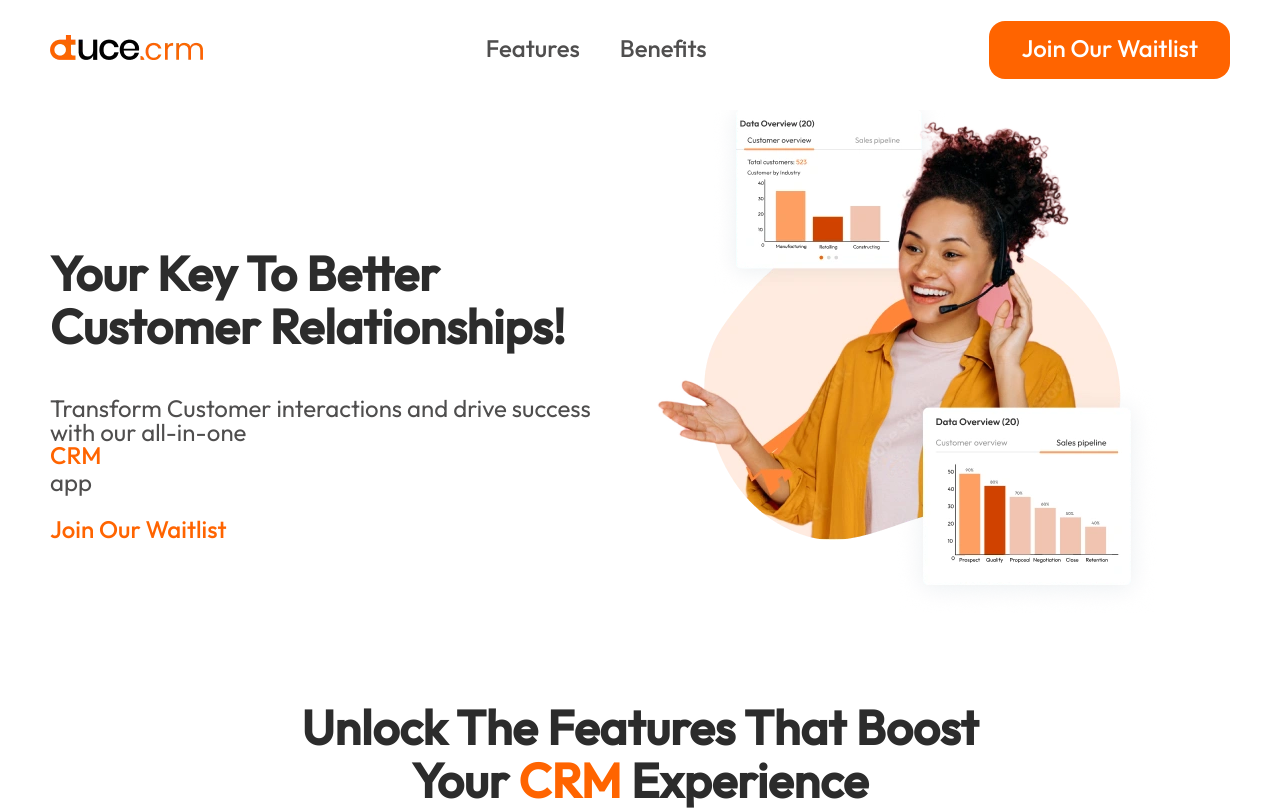
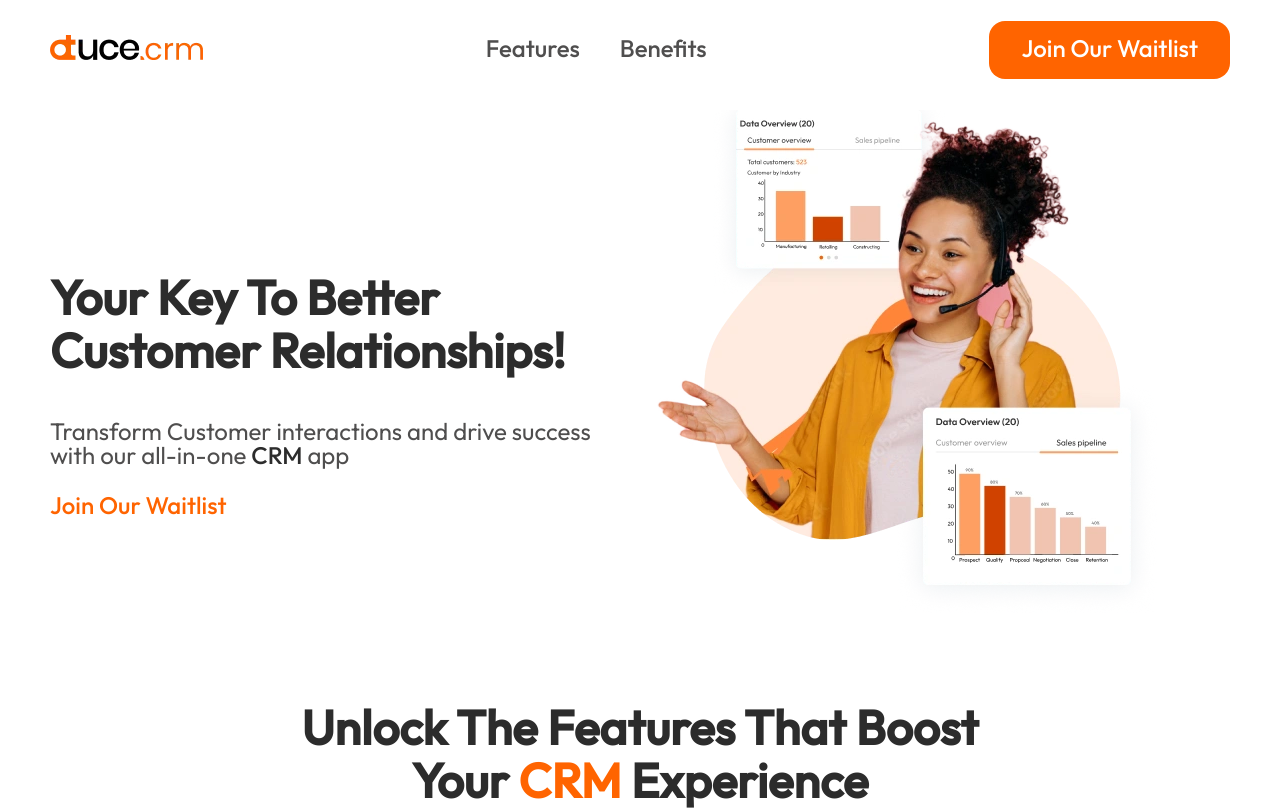
Before and after one commit to TechduceAfrica/DuceCRM-Landing-Page, a Next.js app in the folder ducecrm-v2/: page / in a window 1280 px wide. Shown: the top 810 px of the page. Built offline with nearby package versions, Linux system fonts and the light colour scheme.

Commit message:
refactor: corrected the selector

```diff
--- a/ducecrm-v2/src/app/globals.css
+++ b/ducecrm-v2/src/app/globals.css
@@ -240,7 +240,7 @@ nav a:hover::after {
   width: 100%;
 }
 
-.DC__hero__section span {
+.DC__hero__section > div > span {
   cursor: pointer;
   color: var(--pri-color);
   display: flex;
```
